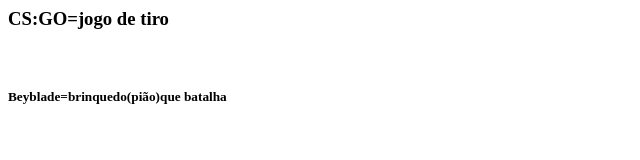
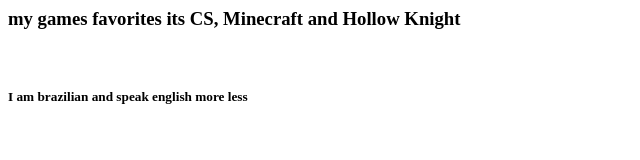
Before and after one commit to Thiago-Lean/funny-pro, a plain HTML site: page index.html in a window 1280 px wide. Shown: the whole page, without its empty margins (0-640 px from the left). Drawn offline with Linux system fonts and the light colour scheme.

Commit message:
Update index.html

```diff
--- a/index.html
+++ b/index.html
@@ -3,8 +3,8 @@
            <TITLE> 3N1G4S </TITLE>
         </HEAD>
         <BODY>
-            <h3> CS:GO=jogo de tiro  </h3>
+            <h3>  my games favorites its CS, Minecraft and Hollow Knight </h3>
             <br>
-	    <h5> Beyblade=brinquedo(pião)que batalha </h5>
+	    <h5> I am brazilian and speak english more less  </h5>
 	   </BODY>
 </HTML>
```
